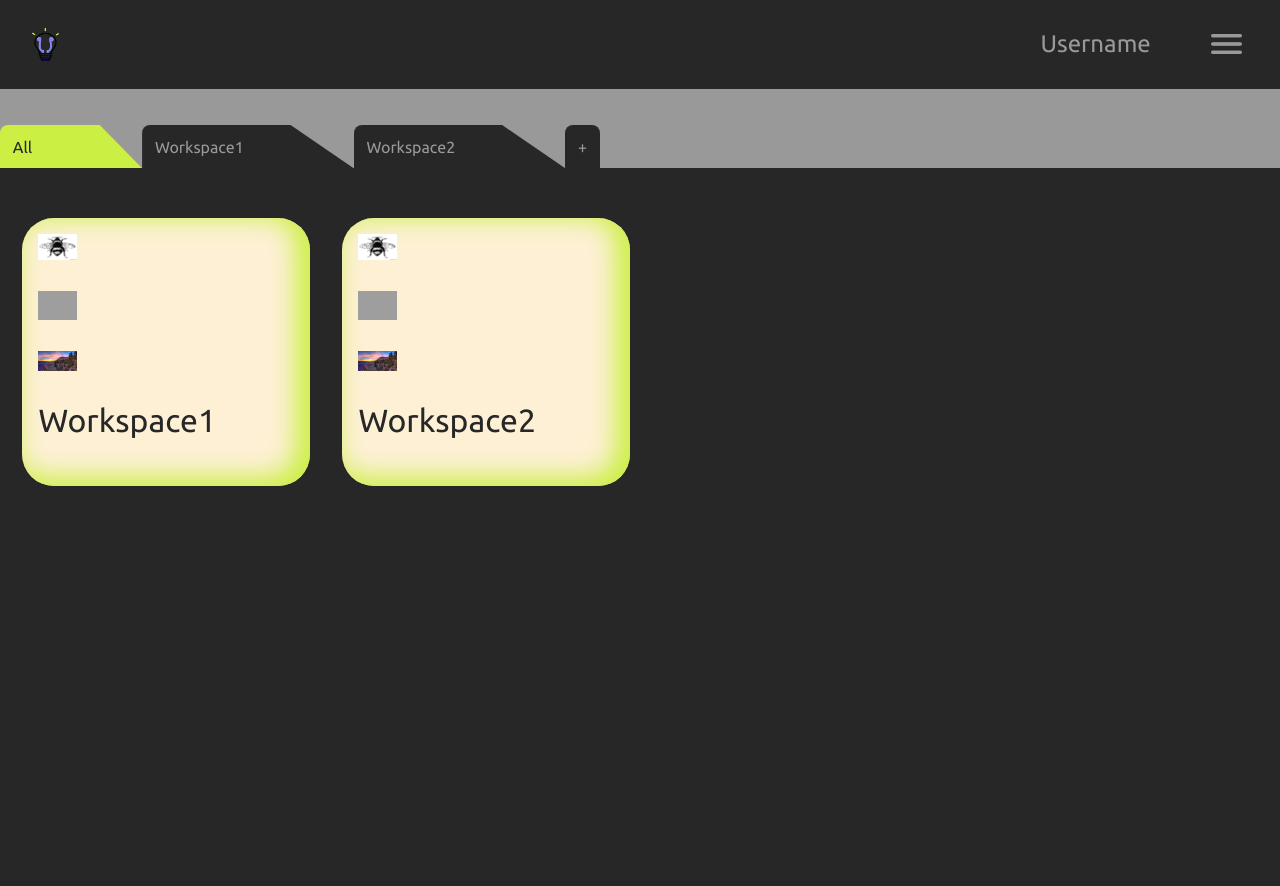
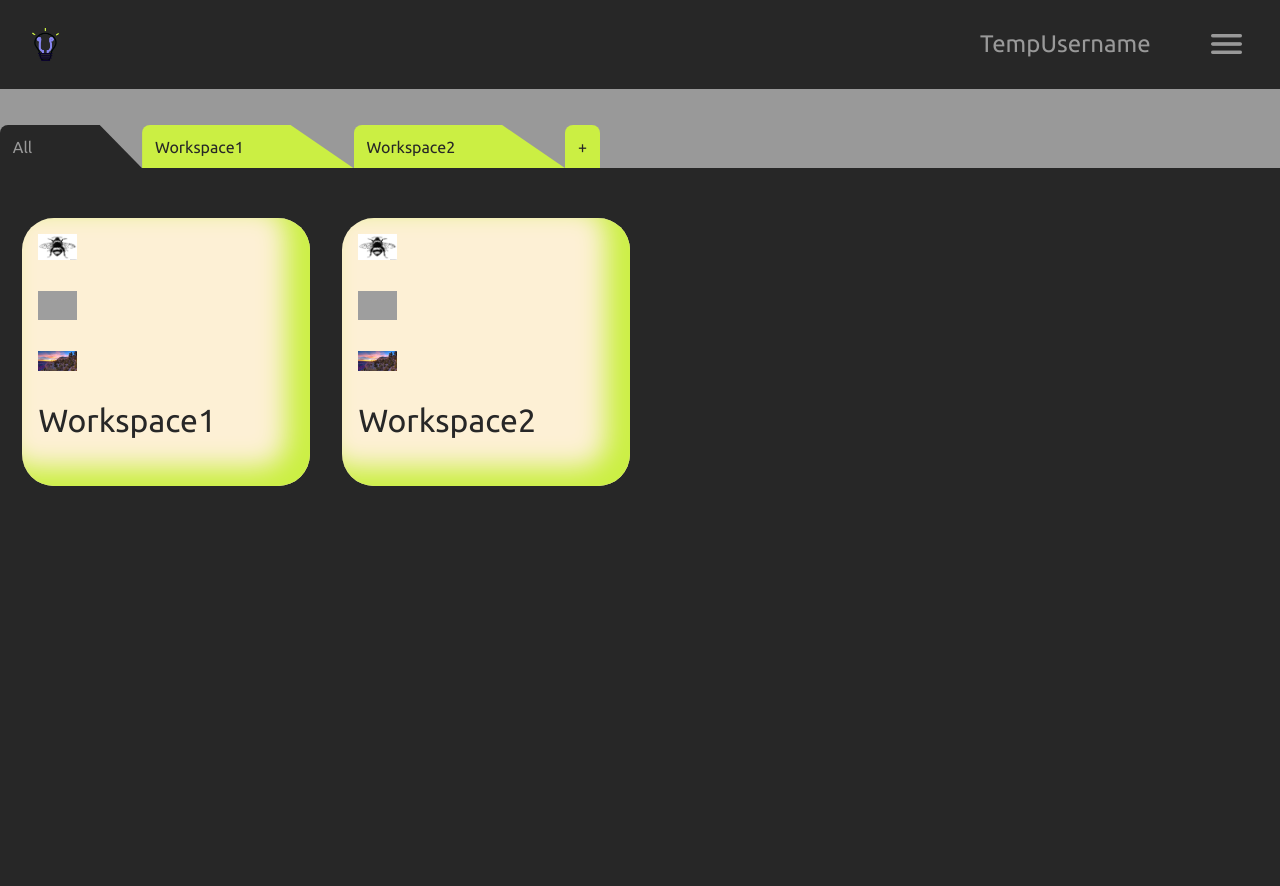
Before and after one commit to PaisleyMeadow/CS401_FinalProject, a PHP site: page /app.php in a window 1280 px wide. Run offline with PHP 8.4, Linux system fonts and the light colour scheme; grey boxes are pictures that could not be loaded.

Commit message:
push to show

```diff
--- /dev/null
+++ b/app-footer.php
@@ -0,0 +1,3 @@
+</div>
+    </body>
+</html>
--- a/app-header.php
+++ b/app-header.php
@@ -1,3 +1,7 @@
+<?php
+    if(!isset($_POST["login-uname"]))
+        $_POST["login-uname"] = "TempUsername";
+?>
 <html>
     <head>
         <title>Muse</title>
@@ -12,7 +16,9 @@
         <div id="app-header">
             <a href="index.php"><img src="images/muse-icon.png"></a>
             <div id="app-header-options-container">
-                <p id="username" class="ubuntu-font">Username</p>
+                <p id="username" class="ubuntu-font">
+                    <?php echo $_POST["login-uname"]; ?>
+                </p>
                 <img src="images/hamburger.png">
             </div>
         </div>
--- /dev/null
+++ b/app-tabs.php
@@ -0,0 +1,9 @@
+<div id="app-container">
+            <div id="tabs-container">
+                <a href="app.php" class="
+                    <?php if($thisPage == "app") echo "active-tab" ?> workspace-tabs ubuntu-font">All</a>
+                <a href="workspace1" class="
+                    <?php if($thisPage  == "workspace1") echo "active-tab" ?> workspace-tabs ubuntu-font">Workspace1</a>
+                <div class="workspace-tabs ubuntu-font">Workspace2</div>
+                <div id="plus-tab" class="workspace-tabs ubuntu-font">+</div>
+            </div>
--- a/app.css
+++ b/app.css
@@ -68,11 +68,12 @@ body{
 }
 .workspace-tabs{
     padding: 1vw;
-    color: #999999;
+    color: #272727;
     background-color: blue;
     min-width: fit-content;
-    background-color: #272727;
+    background-color: #cbef43;
     border-top-left-radius: .5em;
+    text-decoration: none;
 
     clip-path: polygon(0 0, 70% 0%, 100% 100%, 0% 100%);
 
@@ -82,15 +83,15 @@ body{
     color: #e41c34;
 }
 .active-tab{
-    background-color: #cbef43;
-    color: #272727;
+    background-color: #272727;
+    color: #999999;
 }
 #plus-tab{
     width: fit-content;
     clip-path: none;
     border-top-right-radius: .5em;
 }
-#workspaces-container{
+#workspace-icons-container{
     background-color: #272727;
     width: 100%;
     height: 100%;
@@ -110,7 +111,7 @@ body{
     padding: 5%;
     border-radius: 1em;
 
-    box-shadow: inset -10px -5px 2vw .3vw #cbef43;
+    box-shadow: inset -20px -15px 2vw .3vw #cbef43;
     color: #272727;
     font-size: 2em;
     text-decoration: none;
--- a/app.php
+++ b/app.php
@@ -1,14 +1,9 @@
 <?php
+    $thisPage = "app";
     require_once("app-header.php");
+    require_once("app-tabs.php");
 ?>
-        <div id="app-container">
-            <div id="tabs-container">
-                <div class="active-tab workspace-tabs ubuntu-font">All</div>
-                <div class="workspace-tabs ubuntu-font">Workspace1</div>
-                <div class="workspace-tabs ubuntu-font">Workspace2</div>
-                <div id="plus-tab" class="workspace-tabs ubuntu-font">+</div>
-            </div>
-            <div id="workspaces-container">
+            <div id="workspace-icons-container">
                 <a href="workspace1.php" class="workspace-icon ubuntu-font">
                     <img class="workspace-icon-image" src="images/ex1.jpg">
                     <img class="workspace-icon-image" src="images/ex2.png">
@@ -22,6 +17,6 @@
                     Workspace2
                 </div>
             </div>
-        </div>
-    </body>
-</html>
+<?php
+    require_once("app-footer.php");
+?>
--- a/header.php
+++ b/header.php
@@ -1,4 +1,3 @@
-<?php echo $thisPage?>
 <html>
 	<head>
 		<title>Home</title>
--- a/login.php
+++ b/login.php
@@ -1,4 +1,5 @@
 <?php
+	$thisPage ="login";
     require_once("header.php");
 ?>
     <div id="login-container">
--- a/register.php
+++ b/register.php
@@ -1,4 +1,5 @@
 <?php
+    thisPage = "register";
     require_once("header.php");
 ?>
     <div id="login-container">
```
Also changed, not shown: other parts of app.css (+54 -0 lines), workspace1.php (added, +20 -0 lines).
